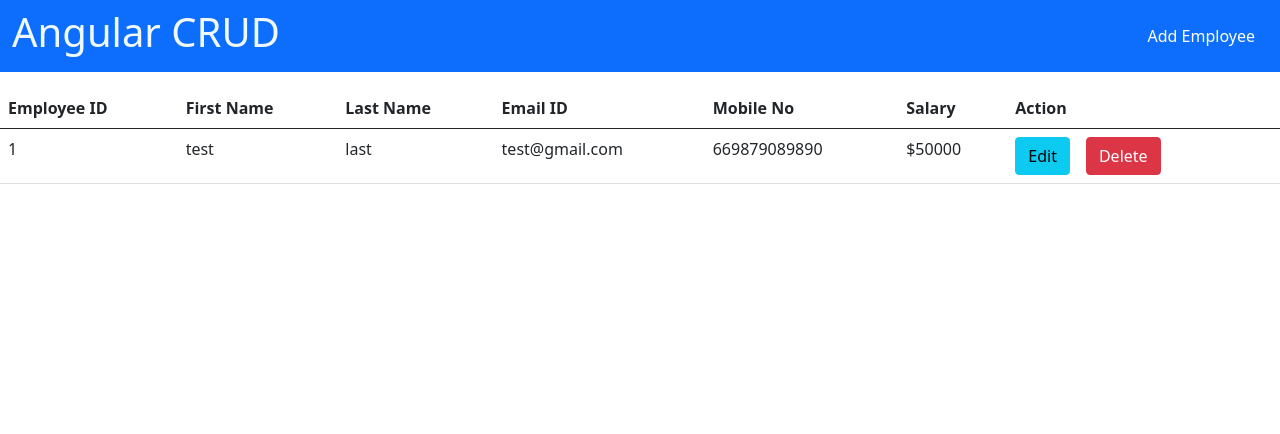
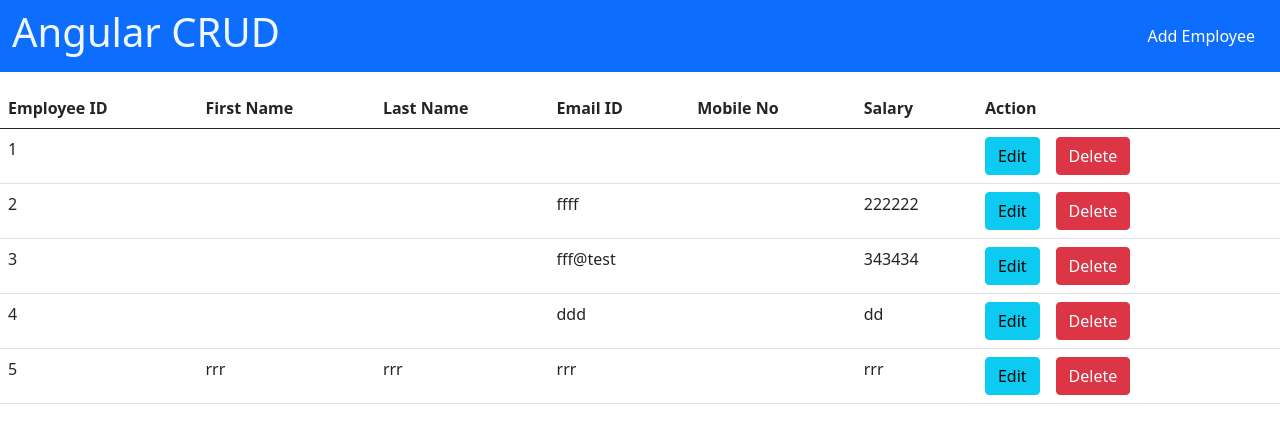
Before and after one commit to chavinduweerakoon/CRUD-module-with-angular-reactive-forms---json-server, an Angular app: page / in a window 1280 px wide. Shown: the top 434 px of the page. Built offline with nearby package versions, Linux system fonts and the light colour scheme; data requests are answered from the project's data file.

Commit message:
view all employees

```diff
--- a/db.json
+++ b/db.json
@@ -10,6 +10,26 @@
       "email": "ffff",
       "mobile": "1111111",
       "salary": "222222"
+    },
+    {
+      "id": 3,
+      "email": "fff@test",
+      "mobile": "4343434",
+      "salary": "343434"
+    },
+    {
+      "id": 4,
+      "email": "ddd",
+      "mobile": "ddd",
+      "salary": "dd"
+    },
+    {
+      "id": 5,
+      "firstName": "rrr",
+      "lastName": "rrr",
+      "email": "rrr",
+      "mobile": "rrr",
+      "salary": "rrr"
     }
   ],
   "comments": [
--- a/src/app/employee-dashboard/employee-dashboard.component.html
+++ b/src/app/employee-dashboard/employee-dashboard.component.html
@@ -27,13 +27,13 @@
     </tr>
   </thead>
   <tbody>
-    <tr>
-      <td>1</td>
-      <td>test</td>
-      <td>last</td>
-      <td>test@gmail.com</td>
-      <td>669879089890</td>
-      <td>$50000</td>
+    <tr *ngFor="let row of employeeData">
+      <td>{{ row.id }}</td>
+      <td>{{ row.firstName }}</td>
+      <td>{{ row.lastName }}</td>
+      <td>{{ row.email }}</td>
+      <td>{{ row.modile }}</td>
+      <td>{{ row.salary }}</td>
       <td>
         <button class="btn btn-info">Edit</button>
         <button class="btn btn-danger mx-3">Delete</button>
@@ -67,7 +67,7 @@
             <label for="exampleInputEmail1" class="form-label">FirstName</label>
             <input
               type="text"
-              formControlName="firstname"
+              formControlName="firstName"
               class="form-control"
               id="exampleInputEmail1"
               aria-describedby="emailHelp"
@@ -79,7 +79,7 @@
             >
             <input
               type="text"
-              formControlName="lastname"
+              formControlName="lastName"
               class="form-control"
               id="exampleInputPassword1"
             />
@@ -118,7 +118,12 @@
         </form>
       </div>
       <div class="modal-footer">
-        <button type="button" class="btn btn-secondary" data-bs-dismiss="modal">
+        <button
+          type="button"
+          id="cancel"
+          class="btn btn-secondary"
+          data-bs-dismiss="modal"
+        >
           Close
         </button>
         <button
--- a/src/app/employee-dashboard/employee-dashboard.component.ts
+++ b/src/app/employee-dashboard/employee-dashboard.component.ts
@@ -11,18 +11,21 @@ import { EmployeeModel } from './employee-dashboard.model';
 export class EmployeeDashboardComponent implements OnInit {
   formValue!: FormGroup;
   employeeModelObj: EmployeeModel = new EmployeeModel();
+  employeeData!: any;
 
   constructor(private formbuilder: FormBuilder, private api: ApiService) {}
 
   ngOnInit(): void {
     this.formValue = this.formbuilder.group({
-      firstname: [''],
-      lastname: [''],
+      firstName: [''],
+      lastName: [''],
       email: [''],
       mobile: [''],
       salary: [''],
     });
+    this.getAllEmployee();
   }
+  //post add new employee
   postEmployeeDetails() {
     this.employeeModelObj.firstName = this.formValue.value.firstName;
     this.employeeModelObj.lastName = this.formValue.value.lastName;
@@ -34,6 +37,8 @@ export class EmployeeDashboardComponent implements OnInit {
       (res) => {
         console.log(res);
         alert('Employee added succcessfully');
+        let ref = document.getElementById('cancel');
+        ref?.click();
         this.formValue.reset();
       },
       (err) => {
@@ -41,4 +46,10 @@ export class EmployeeDashboardComponent implements OnInit {
       }
     );
   }
+  //get all data from json server
+  getAllEmployee() {
+    this.api.getEmployee().subscribe((res) => {
+      this.employeeData = res;
+    });
+  }
 }
```
